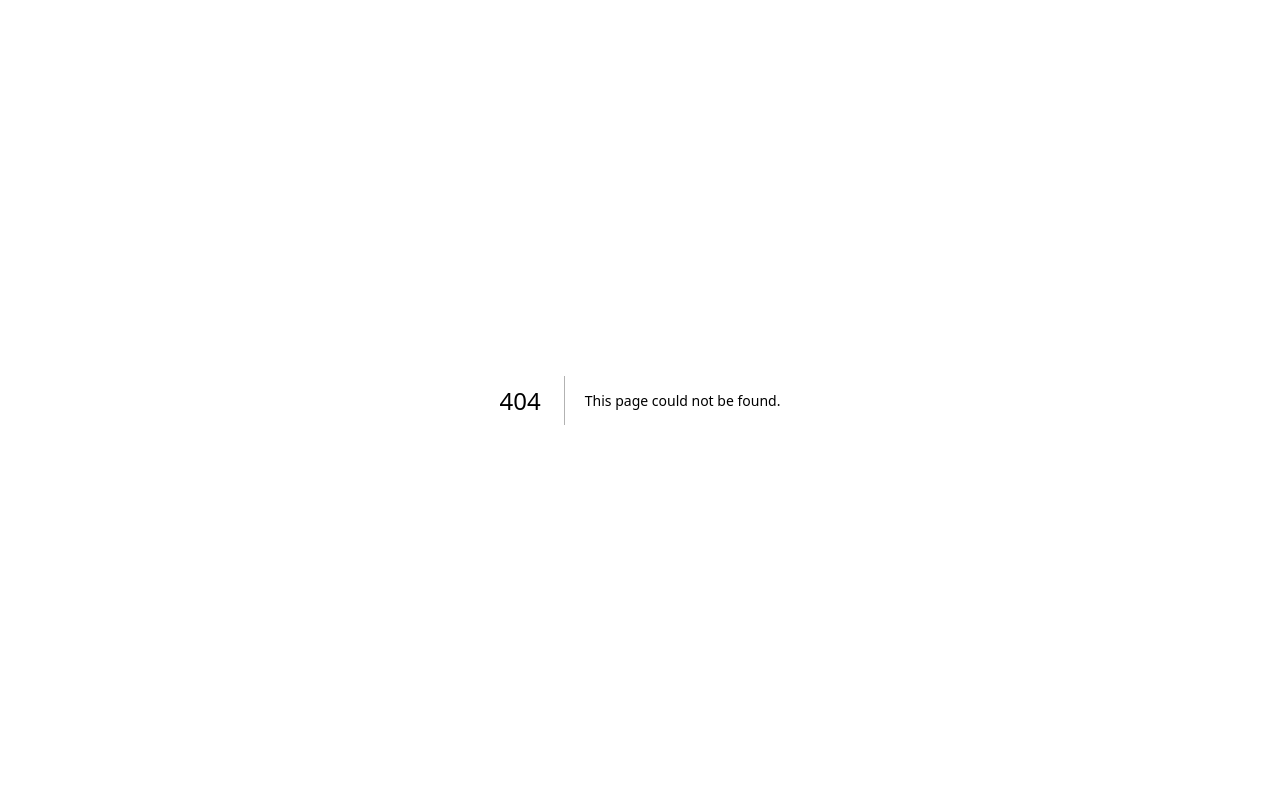
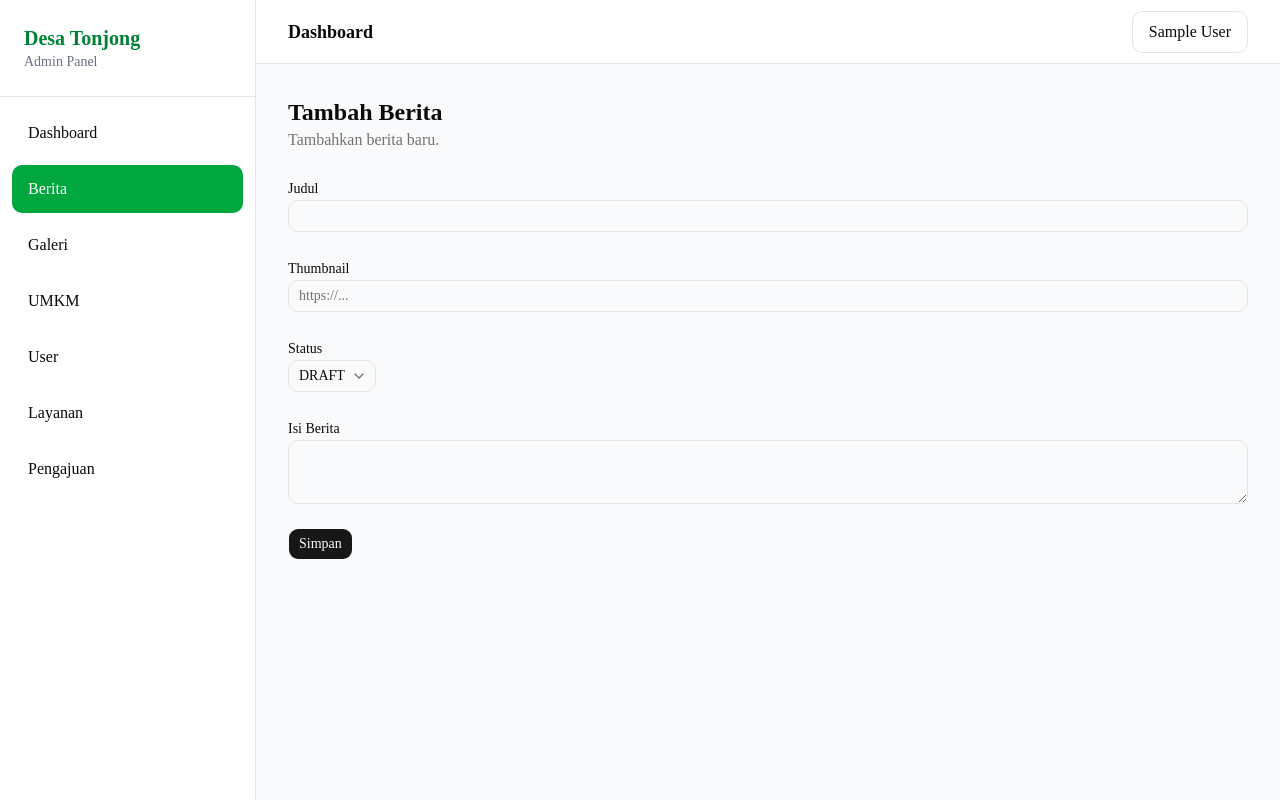
Before and after one commit to raya-5115/jongtonjong, a Next.js app: page /dashboard/berita/tambah in a window 1280 px wide. Before the commit this address had no page. Built offline with nearby package versions, Linux system fonts and the light colour scheme; no server answers; sample sign-in values are in the browser's storage.

Commit message:
feat: implement news management features; add create, update, delete actions, and corresponding UI components for news management

```diff
--- /dev/null
+++ b/src/actions/news.action.js
@@ -0,0 +1,56 @@
+"use server";
+
+import { revalidatePath } from "next/cache";
+
+import { newsSchema } from "@/validation/news.validation";
+import { slugify } from "@/lib/slugify";
+
+import {
+  createNews,
+  updateNews,
+  deleteNews,
+} from "@/services/news.service";
+
+export async function createNewsAction(data) {
+  const validated = newsSchema.parse(data);
+
+  await createNews({
+    ...validated,
+    slug: slugify(validated.title),
+  });
+
+  revalidatePath("/dashboard/berita");
+
+  return {
+    success: true,
+    message: "Berita berhasil ditambahkan.",
+  };
+}
+
+export async function updateNewsAction(id, data) {
+  const validated = newsSchema.parse(data);
+
+  await updateNews(id, {
+    ...validated,
+    slug: slugify(validated.title),
+  });
+
+  revalidatePath("/dashboard/berita");
+  revalidatePath(`/dashboard/berita/${id}/edit`);
+
+  return {
+    success: true,
+    message: "Berita berhasil diperbarui.",
+  };
+}
+
+export async function deleteNewsAction(id) {
+  await deleteNews(id);
+
+  revalidatePath("/dashboard/berita");
+
+  return {
+    success: true,
+    message: "Berita berhasil dihapus.",
+  };
+}
--- /dev/null
+++ b/src/app/(dashboard)/dashboard/berita/[id]/edit/page.jsx
@@ -0,0 +1,33 @@
+import { notFound } from "next/navigation";
+
+import NewsForm from "@/components/news/NewsForm";
+
+import {
+  getNewsById,
+} from "@/services/news.service";
+
+export default async function EditNewsPage({
+  params,
+}) {
+  const news = await getNewsById(params.id);
+
+  if (!news) {
+    notFound();
+  }
+
+  return (
+    <div className="space-y-6">
+
+      <div>
+
+        <h1 className="text-2xl font-bold">
+          Edit Berita
+        </h1>
+
+      </div>
+
+      <NewsForm news={news} />
+
+    </div>
+  );
+}
--- a/src/app/(dashboard)/dashboard/berita/page.js
+++ /dev/null
@@ -1,3 +0,0 @@
-export default function Page() {
-  return <h1>Coming Soon Berita</h1>;
-}
--- /dev/null
+++ b/src/app/(dashboard)/dashboard/berita/page.jsx
@@ -0,0 +1,49 @@
+import Link from "next/link";
+
+import { Plus } from "lucide-react";
+
+import { Button } from "@/components/ui/button";
+
+import { getNews } from "@/services/news.service";
+
+import NewsTable from "@/components/news/NewsTable";
+
+export default async function NewsPage() {
+  const news = await getNews();
+
+  return (
+    <div className="space-y-6">
+
+      <div className="flex items-center justify-between">
+
+        <div>
+
+          <h1 className="text-2xl font-bold">
+            Berita
+          </h1>
+
+          <p className="text-muted-foreground">
+            Kelola berita desa.
+          </p>
+
+        </div>
+
+        <Link href="/dashboard/berita/tambah">
+
+          <Button>
+
+            <Plus className="mr-2 h-4 w-4" />
+
+            Tambah Berita
+
+          </Button>
+
+        </Link>
+
+      </div>
+
+      <NewsTable news={news} />
+
+    </div>
+  );
+}
--- /dev/null
+++ b/src/app/(dashboard)/dashboard/berita/tambah/page.jsx
@@ -0,0 +1,23 @@
+import NewsForm from "@/components/news/NewsForm";
+
+export default function CreateNewsPage() {
+  return (
+    <div className="space-y-6">
+
+      <div>
+
+        <h1 className="text-2xl font-bold">
+          Tambah Berita
+        </h1>
+
+        <p className="text-muted-foreground">
+          Tambahkan berita baru.
+        </p>
+
+      </div>
+
+      <NewsForm />
+
+    </div>
+  );
+}
--- /dev/null
+++ b/src/components/news/NewsActions.jsx
@@ -0,0 +1,26 @@
+"use client";
+
+import Link from "next/link";
+
+import { SquarePen } from "lucide-react";
+
+import { Button } from "@/components/ui/button";
+
+export default function NewsActions({ news }) {
+  return (
+    <div className="flex justify-end">
+
+      <Link
+        href={`/dashboard/berita/${news.id}/edit`}
+      >
+        <Button
+          variant="outline"
+          size="icon"
+        >
+          <SquarePen className="h-4 w-4" />
+        </Button>
+      </Link>
+
+    </div>
+  );
+}
--- /dev/null
+++ b/src/components/news/NewsForm.jsx
@@ -0,0 +1,157 @@
+"use client";
+
+import { useTransition } from "react";
+import { useForm } from "react-hook-form";
+
+import { zodResolver } from "@hookform/resolvers/zod";
+
+import { toast } from "sonner";
+
+import { newsSchema } from "@/validation/news.validation";
+
+import {
+  createNewsAction,
+  updateNewsAction,
+} from "@/actions/news.action";
+
+import { Button } from "@/components/ui/button";
+
+import { Input } from "@/components/ui/input";
+
+import { Textarea } from "@/components/ui/textarea";
+
+import {
+  Select,
+  SelectTrigger,
+  SelectValue,
+  SelectContent,
+  SelectItem,
+} from "@/components/ui/select";
+
+export default function NewsForm({
+  news = null,
+}) {
+  const [isPending, startTransition] =
+    useTransition();
+
+  const {
+    register,
+    handleSubmit,
+    setValue,
+    watch,
+  } = useForm({
+    resolver: zodResolver(newsSchema),
+
+    defaultValues: {
+      title: news?.title ?? "",
+
+      content: news?.content ?? "",
+
+      image: news?.image ?? "",
+
+      status: news?.status ?? "DRAFT",
+    },
+  });
+
+  const status = watch("status");
+
+  async function onSubmit(data) {
+    startTransition(async () => {
+      try {
+        if (news) {
+          await updateNewsAction(news.id, data);
+
+          toast.success(
+            "Berita berhasil diperbarui."
+          );
+        } else {
+          await createNewsAction(data);
+
+          toast.success(
+            "Berita berhasil ditambahkan."
+          );
+        }
+      } catch (err) {
+        toast.error(err.message);
+      }
+    });
+  }
+
+  return (
+    <form
+      onSubmit={handleSubmit(onSubmit)}
+      className="space-y-6"
+    >
+      <div>
+        <label className="text-sm font-medium">
+          Judul
+        </label>
+
+        <Input
+          {...register("title")}
+        />
+      </div>
+
+      <div>
+        <label className="text-sm font-medium">
+          Thumbnail
+        </label>
+
+        <Input
+          {...register("image")}
+          placeholder="https://..."
+        />
+      </div>
+
+      <div>
+        <label className="text-sm font-medium">
+          Status
+        </label>
+
+        <Select
+          value={status}
+          onValueChange={(value) =>
+            setValue("status", value)
+          }
+        >
+          <SelectTrigger>
+            <SelectValue />
+          </SelectTrigger>
+
+          <SelectContent>
+
+            <SelectItem value="DRAFT">
+              Draft
+            </SelectItem>
+
+            <SelectItem value="PUBLISHED">
+              Publish
+            </SelectItem>
+
+          </SelectContent>
+
+        </Select>
+      </div>
+
+      <div>
+        <label className="text-sm font-medium">
+          Isi Berita
+        </label>
+
+        <Textarea
+          rows={12}
+          {...register("content")}
+        />
+      </div>
+
+      <Button
+        type="submit"
+        disabled={isPending}
+      >
+        {isPending
+          ? "Menyimpan..."
+          : "Simpan"}
+      </Button>
+    </form>
+  );
+}
--- /dev/null
+++ b/src/components/news/NewsTable.jsx
@@ -0,0 +1,91 @@
+"use client";
+
+import {
+  Table,
+  TableBody,
+  TableCell,
+  TableHead,
+  TableHeader,
+  TableRow,
+} from "@/components/ui/table";
+
+import { Badge } from "@/components/ui/badge";
+
+import NewsActions from "./NewsActions";
+
+export default function NewsTable({ news }) {
+  return (
+    <Table>
+
+      <TableHeader>
+
+        <TableRow>
+
+          <TableHead>Judul</TableHead>
+
+          <TableHead>Status</TableHead>
+
+          <TableHead>Tanggal</TableHead>
+
+          <TableHead className="text-right">
+            Aksi
+          </TableHead>
+
+        </TableRow>
+
+      </TableHeader>
+
+      <TableBody>
+
+        {news.length === 0 ? (
+
+          <TableRow>
+
+            <TableCell
+              colSpan={4}
+              className="text-center"
+            >
+              Belum ada berita.
+            </TableCell>
+
+          </TableRow>
+
+        ) : (
+
+          news.map((item) => (
+
+            <TableRow key={item.id}>
+
+              <TableCell>
+                {item.title}
+              </TableCell>
+
+              <TableCell>
+
+                <Badge>
+                  {item.status}
+                </Badge>
+
+              </TableCell>
+
+              <TableCell>
+                {new Date(item.createdAt).toLocaleDateString("id-ID")}
+              </TableCell>
+
+              <TableCell className="text-right">
+
+                <NewsActions news={item} />
+
+              </TableCell>
+
+            </TableRow>
+
+          ))
+
+        )}
+
+      </TableBody>
+
+    </Table>
+  );
+}
--- /dev/null
+++ b/src/lib/slugify.js
@@ -0,0 +1,8 @@
+export function slugify(text) {
+  return text
+    .toLowerCase()
+    .trim()
+    .replace(/[^\w\s-]/g, "")
+    .replace(/\s+/g, "-")
+    .replace(/-+/g, "-");
+}
--- /dev/null
+++ b/src/services/news.service.js
@@ -0,0 +1,46 @@
+import {prisma} from "@/lib/prisma";
+
+export async function getNews() {
+  return prisma.news.findMany({
+    include: {
+      author: true,
+    },
+    orderBy: {
+      createdAt: "desc",
+    },
+  });
+}
+
+export async function getNewsById(id) {
+  return prisma.news.findUnique({
+    where: {
+      id,
+    },
+    include: {
+      author: true,
+    },
+  });
+}
+
+export async function createNews(data) {
+  return prisma.news.create({
+    data,
+  });
+}
+
+export async function updateNews(id, data) {
+  return prisma.news.update({
+    where: {
+      id,
+    },
+    data,
+  });
+}
+
+export async function deleteNews(id) {
+  return prisma.news.delete({
+    where: {
+      id,
+    },
+  });
+}
--- /dev/null
+++ b/src/validation/news.validation.js
@@ -0,0 +1,18 @@
+import { z } from "zod";
+
+export const newsSchema = z.object({
+  title: z
+    .string()
+    .min(5, "Judul minimal 5 karakter"),
+
+  content: z
+    .string()
+    .min(20, "Konten terlalu pendek"),
+
+  image: z.string().optional(),
+
+  status: z.enum([
+    "DRAFT",
+    "PUBLISHED",
+  ]),
+});
```
